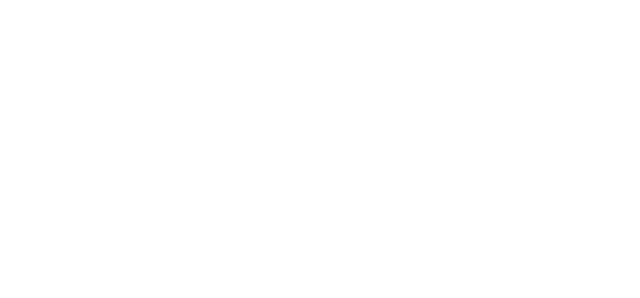
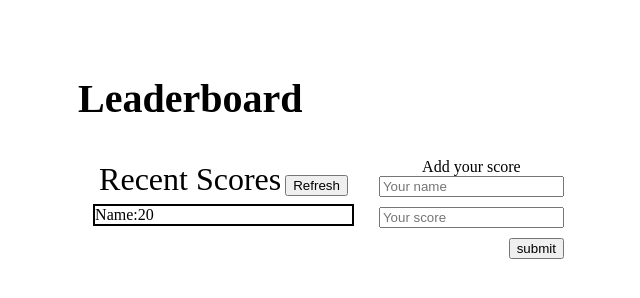
Before and after one commit to AKeeganDev/Leaderboard, a website built with webpack: page src/index.html in a window 1280 px wide. Shown: the whole page, without its empty margins (319-959 px from the left). Built offline with nearby package versions, Linux system fonts and the light colour scheme.

Commit message:
Setup homepage layout

```diff
--- a/src/index.html
+++ b/src/index.html
@@ -9,7 +9,36 @@
 </head>
 
 <body>
-  <script src="./index.js"></script>
+  <section class="leaderboard">
+    <div class="page-container">
+      <div class="scores-container">
+        <h1>Leaderboard</h1>
+        <div class="container">
+          <div class="recent-scores">
+            <span id="recent-scores">Recent Scores</span>
+            <button>Refresh</button>
+          </div>
+          <div class="scores">
+            <ul>
+              <li>Name:20</li>
+            </ul>
+          </div>
+        </div>
+      </div>
+      <div class="form-container">
+        <span>Add your score</span>
+        <form action="#">
+          <label for="name">
+            <input type="text" id="name" placeholder="Your name">
+          </label>
+          <label for="score">
+            <input type="text" id="score" placeholder="Your score">
+          </label>
+          <button class="api">submit</button>
+        </form>
+      </div>
+    </div>
+  </section>
 </body>
 
 </html>
--- a/src/style.scss
+++ b/src/style.scss
@@ -1 +1,61 @@
 // not empty
+
+.container {
+  display: flex;
+  flex-direction: column;
+  padding-left: 15px;
+}
+
+h1 {
+  font-size: 40px;
+}
+
+.scores {
+  border: 2px solid black;
+
+  ul {
+    padding-left: 0;
+    margin: 0;
+
+    li {
+      list-style: none;
+    }
+  }
+}
+
+.page-container {
+  display: flex;
+  align-items: center;
+  justify-content: center;
+}
+
+.scores-container {
+  display: flex;
+  flex-direction: column;
+}
+
+.form-container {
+  display: flex;
+  flex-direction: column;
+  align-items: center;
+  margin-left: 25px;
+  margin-top: 150px;
+}
+
+form {
+  display: flex;
+  flex-direction: column;
+  gap: 10px;
+}
+
+.api {
+  align-self: flex-end;
+}
+
+.recent-scores {
+  padding: 6px;
+}
+
+#recent-scores {
+  font-size: 32px;
+}
```
Also changed, not shown: dist/index.html, dist/index.js.
